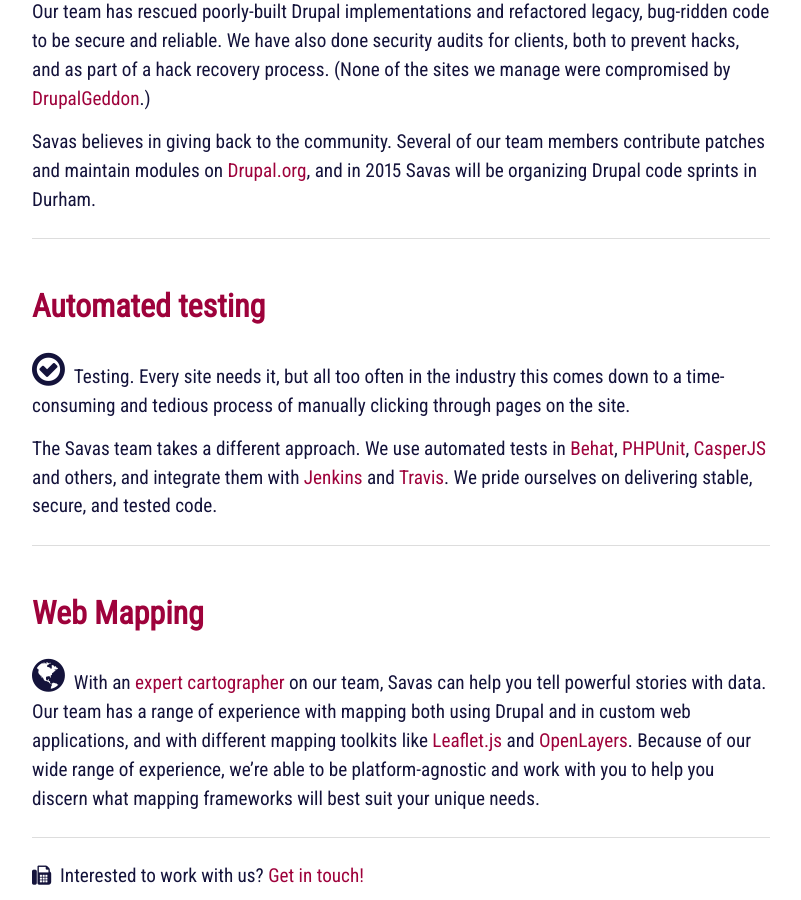
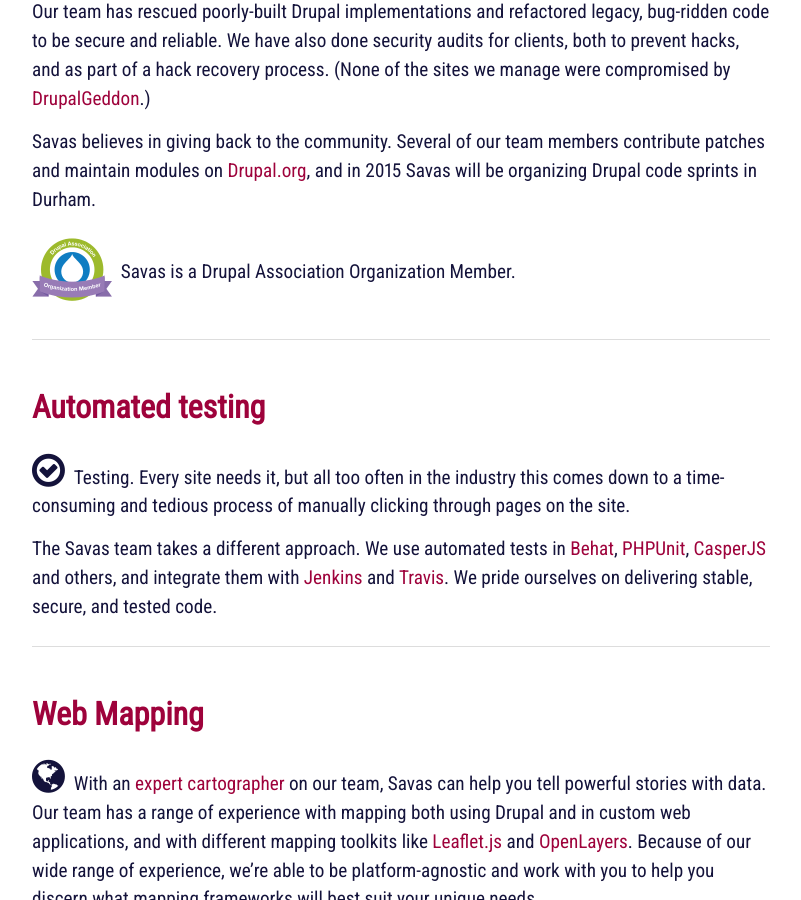
Before and after one commit to tumble1999/savaslabs.github.io, a Jekyll site: the page built from what-we-do.md, in a window 1280 px wide and 900 px high, scrolled down 702 px. Shown: the whole window, without its empty margins (239-1040 px from the left). Built offline with Jekyll 4.4.1, drawn with Linux system fonts in a browser that asks for light colours; some web fonts are replaced.

Commit message:
SAV-35: Add Drupal Association member logo to What We Do page.

```diff
--- a/what-we-do.md
+++ b/what-we-do.md
@@ -17,6 +17,9 @@
 
 Savas believes in giving back to the community. Several of our team members contribute patches and maintain modules on [Drupal.org](https://www.drupal.org), and in 2015 Savas will be organizing Drupal code sprints in Durham.
 
+<img src="/assets/img/drupal_assoc_member_logo.png" align="left" height="80px" width="80px">
+<br>&nbsp;&nbsp;Savas is a Drupal Association Organization Member.<br><br>
+
 ---
 
 ### Automated testing
```
Also changed, not shown: assets/img/drupal_assoc_member_logo.png (added).
